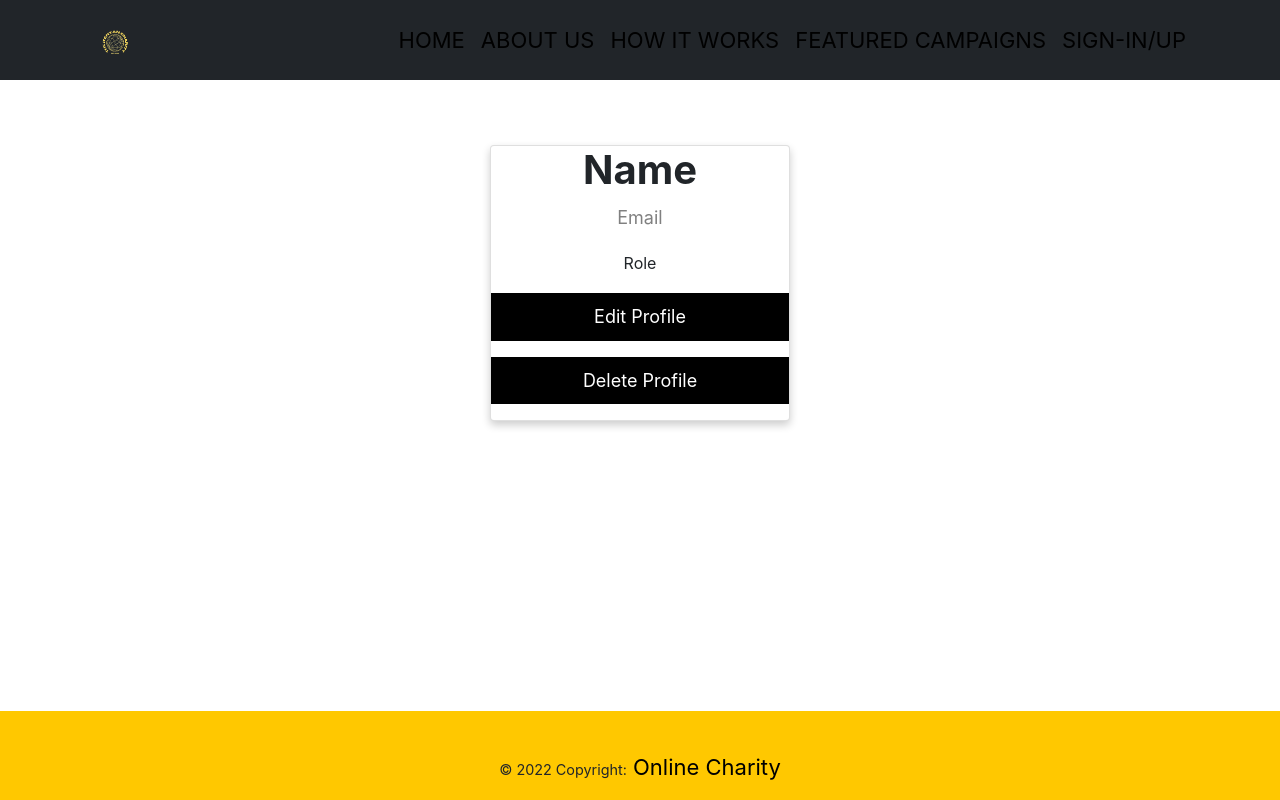
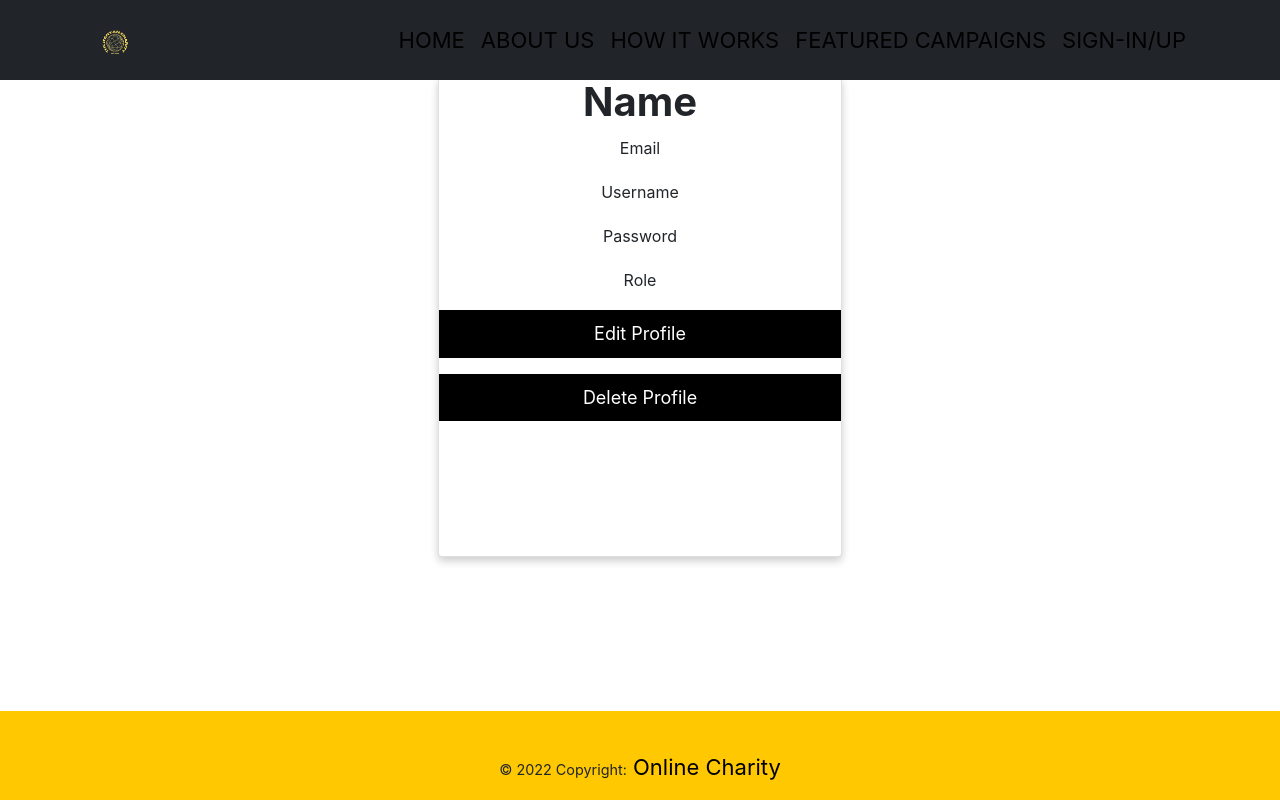
Before and after one commit to chibukasia/online-charity-management-system, a React (Create React App) app in the folder client/: page /user_profile in a window 1280 px wide. Built offline with nearby package versions, Linux system fonts and the light colour scheme.

Commit message:
edited user_profile

```diff
--- a/client/src/components/Profile.css
+++ b/client/src/components/Profile.css
@@ -1,14 +1,13 @@
 .card {
     box-shadow: 0 4px 8px 0 rgba(0, 0, 0, 0.2);
-    max-width: 300px;
+    max-width: 500px;
+    height: 30rem;
+    max-height: 1000px;
     margin: auto;
     text-align: center;
   }
 
-  .title {
-    color: grey;
-    font-size: 18px;
-  }
+
 
   button {
     border: none;
--- a/client/src/components/UserProfile.js
+++ b/client/src/components/UserProfile.js
@@ -6,10 +6,12 @@ const UserProfile = () => {
 
 
 
-    return (
-    <div className="card">
-        <h1>Name</h1>
-  <p className="title">Email</p>
+return (
+<div className="card">
+  <h1>Name</h1>
+  <p> Email </p>
+  <p>Username</p>
+  <p>Password</p>
   <p>Role</p>
   <p><button>Edit Profile</button></p>
   <p><button>Delete Profile</button></p>
```
